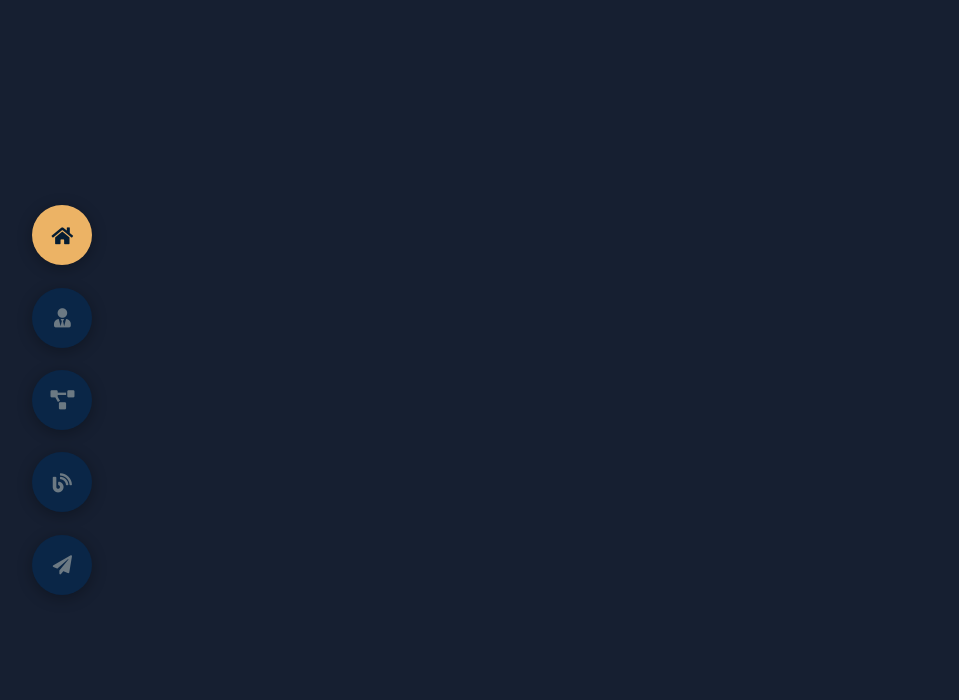
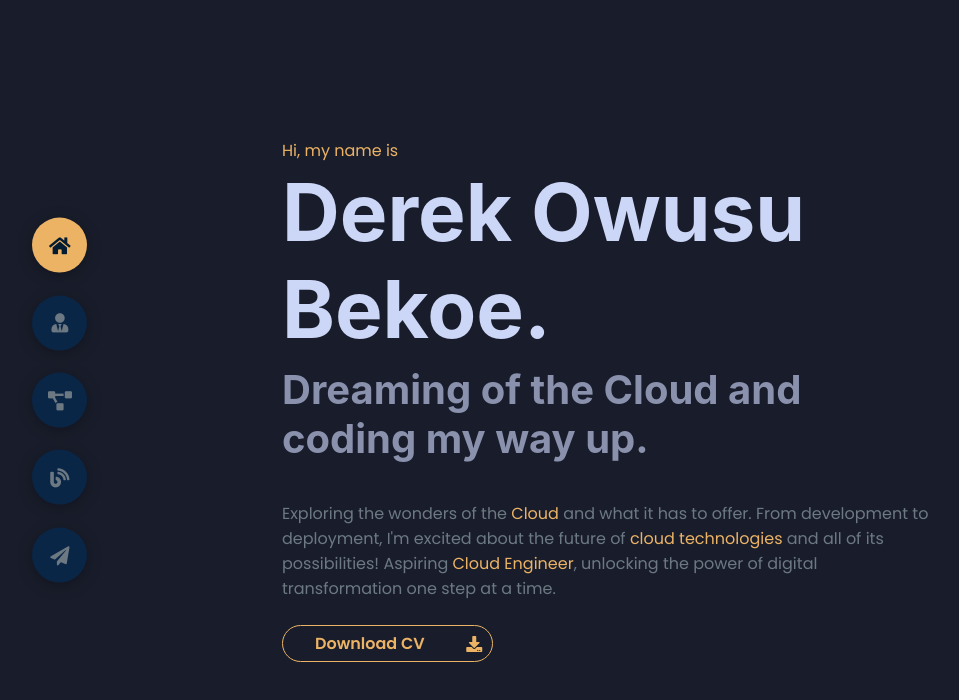
Before and after one commit to dowusubekoe-dev/cloudresumechallenge, a plain HTML site: page index.html in a window 1280 px wide. Shown: the whole page, without its empty margins (6-965 px from the left). Drawn offline with Linux system fonts and the light colour scheme.

Commit message:
completed the hero section

```diff
--- a/css/style.scss
+++ b/css/style.scss
@@ -4,6 +4,7 @@
     --grey-1: #dbe1e8;
     --grey-2: #0A2647;
     --grey-3: #6c7983;
+    --lsla-1: #ccd6f6;
     --grey-4: #8A91AD;
     --grey-5: #041C32;
     --gold-1: #ecb365;
@@ -25,7 +26,7 @@
 }
 
 body {
-    background-color: var(--navy-1);
+    background-color: var(--prim-1);
     font-family: var(--font-main);
     color: var(--whit-1);
     font-size: var(--font-default);
@@ -56,48 +57,48 @@ section {
 }
 
 .container {
-    display: none;
     transform: translateY(-100%) scale(0);
     transition: all .4s ease-in-out;
     background-color: var(--prim-1);
 }
 
+
+
 .item1 {
     display: none;
     transform: translateY(0) scale(1);
-    background-color: #284253;
+
 }
 
 .item2 {
     display: none;
     transform: translateY(0) scale(1);
-    background-color: #352149;
+
 }
 
 .item3 {
     display: none;
     transform: translateY(0) scale(1);
-    background-color: #357652;
+
 }
 
 .item4 {
     display: none;
     transform: translateY(0) scale(1);
-    background-color: #757339;
+
 }
 
 .item5 {
     display: none;
     transform: translateY(0) scale(1);
-    background-color: #b5b012;
+
 }
 
 .active {
     display: block;
-    animation: appear 1s ease-in-out;
-    transform: translateY(0) scaleY(1);
+    animation: scalAnim 1s ease-in-out;
 
-    @keyframes appear {
+    @keyframes scalAnim {
         0% {
             transform: translateY(-100%) scaleY(0);
         }
@@ -133,9 +134,9 @@ section {
         padding: 1rem;
         cursor: pointer;
         background-color: var(--grey-2);
-        width: 60px;
-        height: 60px;
-        border-radius: 60%;
+        width: 55px;
+        height: 55px;
+        border-radius: 50%;
         display: flex;
         justify-content: center;
         align-items: center;
@@ -146,7 +147,76 @@ section {
             font-size: 1.2rem;
             color: var(--grey-3);
             pointer-events: none;
-
         }
     }
 }
+
+/*Hero section*/
+.hero-content {
+    height: 100%;
+    min-width: 70%;
+    display: flex;
+    flex-direction: column;
+    justify-content: center;
+    align-items: center;
+    padding: 0 18rem;
+
+    .name {
+        font-size: 16px;
+
+        span {
+            color: var(--gold-1);
+        }
+
+        .full-name {
+            font-size: 80px;
+            font-family: var(--font-pri);
+            color: var(--lsla-1);
+        }
+
+        .cta {
+            font-size: 40px;
+            font-family: var(--font-pri);
+            padding: .5rem 0 .9rem 0;
+            color: var(--grey-4);
+            width: 650px;
+        }
+
+        .brief-info {
+            width: 650px;
+            margin: 1.5rem 0;
+            color: var(--grey-3);
+        }
+    }
+
+}
+
+.btn-con {
+    display: flex;
+    align-self: flex-start;
+}
+
+.main-btn {
+    border-radius: 30px;
+    color: inherit;
+    font-weight: 600;
+    position: relative;
+    border: 1px solid var(--gold-1);
+    display: flex;
+    align-self: flex-start;
+    align-items: center;
+    overflow: hidden;
+
+    .btn-text {
+        padding: 0 2rem;
+    }
+
+    .btn-icon {
+        color: var(--gold-1);
+        display: flex;
+        align-items: center;
+        justify-content: center;
+        border-radius: 50%;
+        padding: .6rem;
+    }
+}
--- a/index.html
+++ b/index.html
@@ -18,20 +18,24 @@
 <body class="main-content">
     <!-- header-section -->
     <header class="container item1 header active" id="home">
-        <div class="right-header">
+        <div class="hero-content">
             <div class="name">
                 <span class="tag">Hi, my name is</span>
-                <h1 class="full-name">Derek Owusu Bekoe</h1>
-                <p>
-                    Aspiring Cloud Engineer and I love working in the <span class="isp">Cloud</span>.
-                    Please go through my projects to know more about me.
+                <h1 class="full-name">Derek Owusu Bekoe.</h1>
+                <h2 class="cta">Dreaming of the Cloud and coding my way up.</h2>
+                <p class="brief-info">
+                    Exploring the wonders of the <span class="isp">Cloud</span> and what it has to offer. From
+                    development to deployment, I'm excited about the future of <span class="isp">cloud
+                        technologies</span> and all of its
+                    possibilities! Aspiring <span class="isp">Cloud Engineer</span>, unlocking the power of digital
+                    transformation one step at a time.
                 </p>
-            </div>
-            <div class="btn-con">
-                <a href="" class="main-btn">
-                    <span class="btn-text">Download CV</span>
-                    <span class="btn-icon"><i class="fa fa-download"></i></span>
-                </a>
+                <div class="btn-con">
+                    <a href="" class="main-btn">
+                        <span class="btn-text">Download CV</span>
+                        <span class="btn-icon"><i class="fa fa-download"></i></span>
+                    </a>
+                </div>
             </div>
         </div>
     </header>
@@ -45,13 +49,13 @@
                 <div class="left-about">
                     <h4>Information About me</h4>
                     <p>
-                        Lorem ipsum dolor sit amet consectetur adipisicing elit.
-                        Eveniet labore nihil obcaecati consequatur. Debitis error doloremque,
-                        vero eos vel nemo eius voluptatem dicta tenetur modi. <br /> <br /> La musica
-                        delectus dolore fugiat exercitationem a,
-                        ipsum quidem quo enim natus accusamus labore dolores nam. Unde.
-                        Lorem ipsum dolor sit amet consectetur, adipisicing elit.
-                        Harum non necessitatibus deleniti eum soluta.
+                        Cloud enthusiast and aspiring engineer on a mission to unlock the power of cloud computing.
+                        Constantly pushing the
+                        boundaries of what's possible.
+                        Exploring the wonders of the cloud and what it has to offer. From development to deployment, I'm
+                        excited about the
+                        future of cloud technologies and all of its possibilities!
+
                     </p>
                     <div class="btn-con">
                         <a href="#" class="main-btn">
@@ -413,19 +417,19 @@
     </main>
     <!--Controls-->
     <div class="controls">
-        <div class="control active-btn" data-id="home">
+        <div class="control control-1 active-btn" data-id="home">
             <i class="fas fa-home"></i>
         </div>
-        <div class="control" data-id="about">
+        <div class="control control-2" data-id="about">
             <i class="fas fa-user-tie"></i>
         </div>
-        <div class="control" data-id="projects">
+        <div class="control control-3" data-id="projects">
             <i class="fas fa-project-diagram"></i>
         </div>
-        <div class="control" data-id="blogs">
+        <div class="control control-4" data-id="blogs">
             <i class="fas fa-blog"></i>
         </div>
-        <div class="control" data-id="contact">
+        <div class="control control-5" data-id="contact">
             <i class="fas fa-paper-plane"></i>
         </div>
     </div>
--- a/js/main.js
+++ b/js/main.js
@@ -1,4 +1,3 @@
-if (document.querySelectorAll && document.documentElement.classList) {
 const sections = document.querySelectorAll('.section');
 const sectionButtons = document.querySelectorAll('.controls');
 const sectionButton = document.querySelectorAll('.control');
@@ -19,11 +18,14 @@ if (document.querySelectorAll && document.documentElement.classList) {
             const id = e.target.dataset.id;
             if (id) {
                 // remove active class from other buttons
-                    sectionButtons.forEach((button) => button.classList.remove('active'));
-                    // add active class to clicked button
-                    e.target.classList.add('active');
+                sectionButtons.forEach((btn) => {
+                    btn.classList.remove('active')
+                })
+                e.target.classList.add('active')
                 // hide other sections
-                    sections.forEach((section) => section.classList.remove('active'));
+                sections.forEach((section) => {
+                    section.classList.remove('active')
+                })
                 // show selected section
                 const element = document.getElementById(id);
                 element.classList.add('active');
@@ -31,6 +33,4 @@ if (document.querySelectorAll && document.documentElement.classList) {
         })
     })
 }
-
 PageTransitions();
-}
```
Also changed, not shown: css/style.css, 3 other files. Lines whose indentation alone changed are shown as unchanged.
